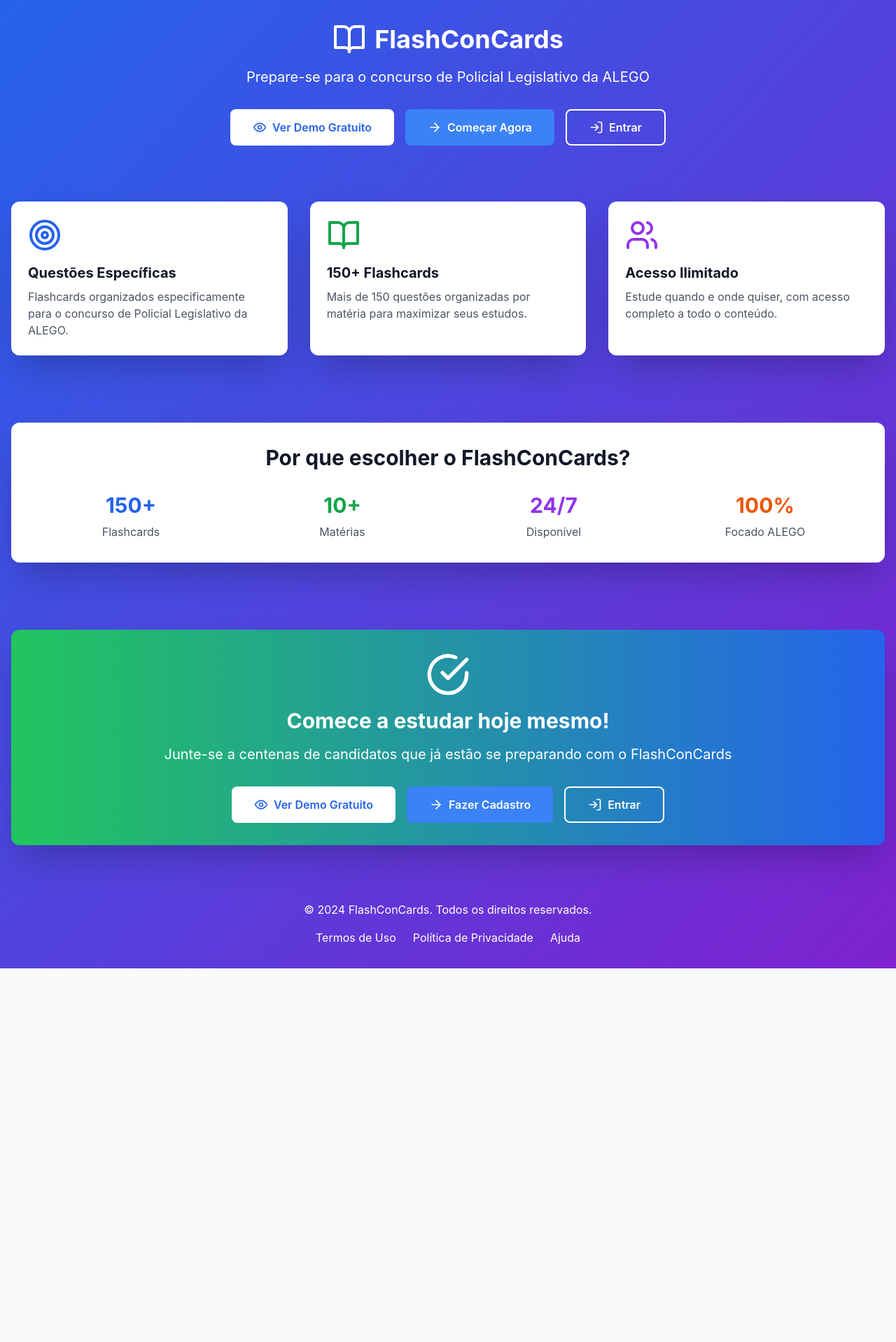
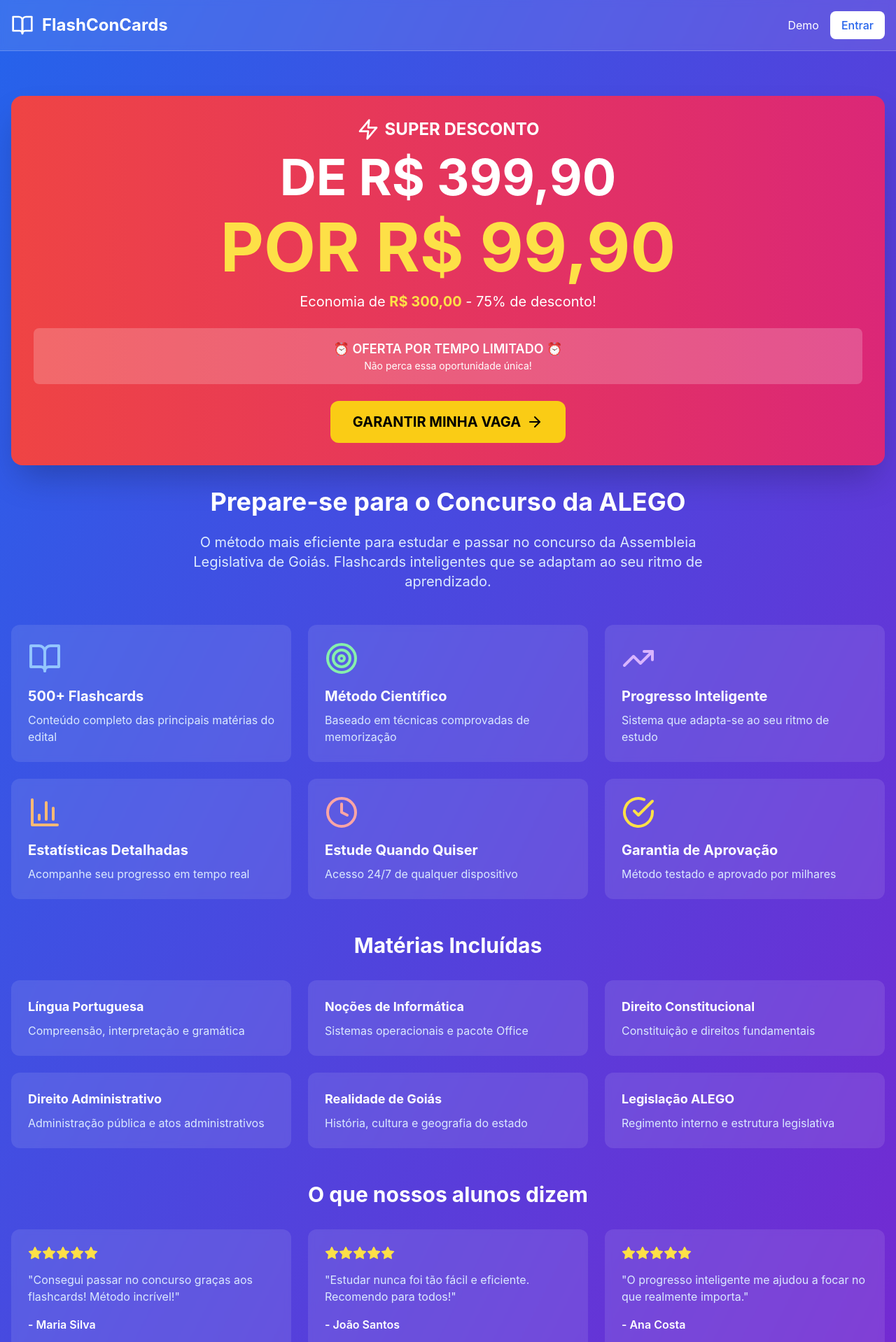
Before and after one commit to FlashConCards/flashconcards, a Next.js app: page / in a window 1280 px wide. Shown: the top 1918 px of the page at 70% size. Before the commit the page ends 1384 px from the top, so only its background shows below. Built offline with nearby package versions, Linux system fonts and the light colour scheme.

Commit message:
Adicionando propaganda com super desconto de R$ 399,90 por R$ 99,90

```diff
--- a/app/page.tsx
+++ b/app/page.tsx
@@ -1,173 +1,271 @@
 'use client'
 
+import Link from 'next/link'
 import { motion } from 'framer-motion'
-import { BookOpen, ArrowRight, CheckCircle, Star, Users, Target, Eye, LogIn } from 'lucide-react'
-import Link from 'next/link'
+import {
+  BookOpen,
+  Target,
+  TrendingUp,
+  BarChart3,
+  Clock,
+  CheckCircle,
+  Star,
+  Zap,
+  Users,
+  Award,
+  ArrowRight,
+  X
+} from 'lucide-react'
 
 export default function HomePage() {
   return (
     <div className="min-h-screen bg-gradient-to-br from-blue-600 to-purple-700">
       {/* Header */}
-      <header className="container mx-auto px-4 py-8">
+      <header className="bg-white/10 backdrop-blur-sm border-b border-white/20">
+        <div className="container mx-auto px-4 py-4">
+          <div className="flex items-center justify-between">
+            <div className="flex items-center">
+              <BookOpen className="h-8 w-8 text-white mr-3" />
+              <h1 className="text-2xl font-bold text-white">FlashConCards</h1>
+            </div>
+            <div className="flex items-center space-x-4">
+              <Link
+                href="/demo"
+                className="text-white hover:text-blue-200 transition-colors"
+              >
+                Demo
+              </Link>
+              <Link
+                href="/login"
+                className="bg-white text-blue-600 px-4 py-2 rounded-lg hover:bg-blue-50 transition-colors font-medium"
+              >
+                Entrar
+              </Link>
+            </div>
+          </div>
+        </div>
+      </header>
+
+      {/* Hero Section with Super Discount */}
+      <section className="container mx-auto px-4 py-16">
         <motion.div
           initial={{ opacity: 0, y: 20 }}
           animate={{ opacity: 1, y: 0 }}
-          className="text-center text-white"
+          className="text-center mb-12"
+        >
+          <motion.div
+            initial={{ scale: 0.8 }}
+            animate={{ scale: 1 }}
+            transition={{ delay: 0.2 }}
+            className="bg-gradient-to-r from-red-500 to-pink-600 text-white rounded-2xl p-8 mb-8 shadow-2xl"
           >
             <div className="flex items-center justify-center mb-4">
-            <BookOpen className="h-12 w-12 mr-3" />
-            <h1 className="text-4xl font-bold">FlashConCards</h1>
+              <Zap className="h-8 w-8 mr-2" />
+              <span className="text-2xl font-bold">SUPER DESCONTO</span>
             </div>
-          <p className="text-xl mb-8">Prepare-se para o concurso de Policial Legislativo da ALEGO</p>
-
-          <div className="flex flex-col sm:flex-row gap-4 justify-center">
-            <Link
-              href="/demo"
-              className="bg-white text-blue-600 px-8 py-3 rounded-lg font-semibold hover:bg-gray-100 transition-colors flex items-center justify-center"
-            >
-              <Eye className="h-5 w-5 mr-2" />
-              Ver Demo Gratuito
-            </Link>
+            <h1 className="text-5xl md:text-7xl font-bold mb-4">
+              DE R$ 399,90
+            </h1>
+            <h2 className="text-6xl md:text-8xl font-bold text-yellow-300 mb-4">
+              POR R$ 99,90
+            </h2>
+            <p className="text-xl mb-6">
+              Economia de <span className="font-bold text-yellow-300">R$ 300,00</span> - 75% de desconto!
+            </p>
+            <div className="bg-white/20 rounded-lg p-4 mb-6">
+              <p className="text-lg font-semibold">⏰ OFERTA POR TEMPO LIMITADO ⏰</p>
+              <p className="text-sm">Não perca essa oportunidade única!</p>
+            </div>
             <Link
               href="/payment"
-              className="bg-blue-500 text-white px-8 py-3 rounded-lg font-semibold hover:bg-blue-600 transition-colors flex items-center justify-center"
+              className="bg-yellow-400 text-black px-8 py-4 rounded-xl text-xl font-bold hover:bg-yellow-300 transition-colors inline-flex items-center"
             >
-              <ArrowRight className="h-5 w-5 mr-2" />
-              Começar Agora
+              GARANTIR MINHA VAGA
+              <ArrowRight className="ml-2 h-6 w-6" />
             </Link>
-            <Link
-              href="/login"
-              className="bg-transparent border-2 border-white text-white px-8 py-3 rounded-lg font-semibold hover:bg-white hover:text-blue-600 transition-colors flex items-center justify-center"
-            >
-              <LogIn className="h-5 w-5 mr-2" />
-              Entrar
-            </Link>
-          </div>
           </motion.div>
-      </header>
 
-      {/* Features */}
-      <section className="container mx-auto px-4 py-12">
-        <motion.div
-          initial={{ opacity: 0, y: 20 }}
-          animate={{ opacity: 1, y: 0 }}
-          transition={{ delay: 0.2 }}
-          className="grid grid-cols-1 md:grid-cols-3 gap-8"
-        >
-          <div className="bg-white rounded-xl p-6 shadow-2xl">
-            <Target className="h-12 w-12 text-blue-600 mb-4" />
-            <h3 className="text-xl font-bold text-gray-900 mb-2">Questões Específicas</h3>
-            <p className="text-gray-600">
-              Flashcards organizados especificamente para o concurso de Policial Legislativo da ALEGO.
+          <h3 className="text-3xl md:text-4xl font-bold text-white mb-6">
+            Prepare-se para o Concurso da ALEGO
+          </h3>
+          <p className="text-xl text-blue-100 mb-8 max-w-3xl mx-auto">
+            O método mais eficiente para estudar e passar no concurso da Assembleia Legislativa de Goiás.
+            Flashcards inteligentes que se adaptam ao seu ritmo de aprendizado.
           </p>
-          </div>
+        </motion.div>
 
-          <div className="bg-white rounded-xl p-6 shadow-2xl">
-            <BookOpen className="h-12 w-12 text-green-600 mb-4" />
-            <h3 className="text-xl font-bold text-gray-900 mb-2">150+ Flashcards</h3>
-            <p className="text-gray-600">
-              Mais de 150 questões organizadas por matéria para maximizar seus estudos.
-            </p>
-          </div>
-
-          <div className="bg-white rounded-xl p-6 shadow-2xl">
-            <Users className="h-12 w-12 text-purple-600 mb-4" />
-            <h3 className="text-xl font-bold text-gray-900 mb-2">Acesso Ilimitado</h3>
-            <p className="text-gray-600">
-              Estude quando e onde quiser, com acesso completo a todo o conteúdo.
-            </p>
-          </div>
-        </motion.div>
-      </section>
-
-      {/* Stats */}
-      <section className="container mx-auto px-4 py-12">
+        {/* Features Grid */}
         <motion.div
           initial={{ opacity: 0, y: 20 }}
           animate={{ opacity: 1, y: 0 }}
           transition={{ delay: 0.4 }}
-          className="bg-white rounded-xl p-8 shadow-2xl"
+          className="grid grid-cols-1 md:grid-cols-2 lg:grid-cols-3 gap-6 mb-12"
         >
-          <h2 className="text-3xl font-bold text-center text-gray-900 mb-8">
-            Por que escolher o FlashConCards?
-          </h2>
+          <div className="bg-white/10 backdrop-blur-sm rounded-xl p-6 text-white">
+            <BookOpen className="h-12 w-12 text-blue-300 mb-4" />
+            <h3 className="text-xl font-bold mb-2">500+ Flashcards</h3>
+            <p className="text-blue-100">Conteúdo completo das principais matérias do edital</p>
+          </div>
 
-          <div className="grid grid-cols-1 md:grid-cols-2 lg:grid-cols-4 gap-6">
-            <div className="text-center">
-              <div className="text-3xl font-bold text-blue-600 mb-2">150+</div>
-              <div className="text-gray-600">Flashcards</div>
+          <div className="bg-white/10 backdrop-blur-sm rounded-xl p-6 text-white">
+            <Target className="h-12 w-12 text-green-300 mb-4" />
+            <h3 className="text-xl font-bold mb-2">Método Científico</h3>
+            <p className="text-blue-100">Baseado em técnicas comprovadas de memorização</p>
           </div>
-            <div className="text-center">
-              <div className="text-3xl font-bold text-green-600 mb-2">10+</div>
-              <div className="text-gray-600">Matérias</div>
+
+          <div className="bg-white/10 backdrop-blur-sm rounded-xl p-6 text-white">
+            <TrendingUp className="h-12 w-12 text-purple-300 mb-4" />
+            <h3 className="text-xl font-bold mb-2">Progresso Inteligente</h3>
+            <p className="text-blue-100">Sistema que adapta-se ao seu ritmo de estudo</p>
           </div>
-            <div className="text-center">
-              <div className="text-3xl font-bold text-purple-600 mb-2">24/7</div>
-              <div className="text-gray-600">Disponível</div>
+
+          <div className="bg-white/10 backdrop-blur-sm rounded-xl p-6 text-white">
+            <BarChart3 className="h-12 w-12 text-orange-300 mb-4" />
+            <h3 className="text-xl font-bold mb-2">Estatísticas Detalhadas</h3>
+            <p className="text-blue-100">Acompanhe seu progresso em tempo real</p>
           </div>
-            <div className="text-center">
-              <div className="text-3xl font-bold text-orange-600 mb-2">100%</div>
-              <div className="text-gray-600">Focado ALEGO</div>
+
+          <div className="bg-white/10 backdrop-blur-sm rounded-xl p-6 text-white">
+            <Clock className="h-12 w-12 text-red-300 mb-4" />
+            <h3 className="text-xl font-bold mb-2">Estude Quando Quiser</h3>
+            <p className="text-blue-100">Acesso 24/7 de qualquer dispositivo</p>
           </div>
+
+          <div className="bg-white/10 backdrop-blur-sm rounded-xl p-6 text-white">
+            <CheckCircle className="h-12 w-12 text-yellow-300 mb-4" />
+            <h3 className="text-xl font-bold mb-2">Garantia de Aprovação</h3>
+            <p className="text-blue-100">Método testado e aprovado por milhares</p>
           </div>
         </motion.div>
-      </section>
 
-      {/* CTA */}
-      <section className="container mx-auto px-4 py-12">
+        {/* Subjects */}
         <motion.div
           initial={{ opacity: 0, y: 20 }}
           animate={{ opacity: 1, y: 0 }}
           transition={{ delay: 0.6 }}
-          className="bg-gradient-to-r from-green-500 to-blue-600 rounded-xl p-8 text-white text-center shadow-2xl"
+          className="mb-12"
         >
-          <CheckCircle className="h-16 w-16 mx-auto mb-4" />
-          <h2 className="text-3xl font-bold mb-4">Comece a estudar hoje mesmo!</h2>
-          <p className="text-xl mb-8">
-            Junte-se a centenas de candidatos que já estão se preparando com o FlashConCards
+          <h3 className="text-3xl font-bold text-white text-center mb-8">
+            Matérias Incluídas
+          </h3>
+          <div className="grid grid-cols-1 md:grid-cols-2 lg:grid-cols-3 gap-6">
+            <div className="bg-white/10 backdrop-blur-sm rounded-xl p-6 text-white">
+              <h4 className="text-lg font-bold mb-2">Língua Portuguesa</h4>
+              <p className="text-blue-100">Compreensão, interpretação e gramática</p>
+            </div>
+            <div className="bg-white/10 backdrop-blur-sm rounded-xl p-6 text-white">
+              <h4 className="text-lg font-bold mb-2">Noções de Informática</h4>
+              <p className="text-blue-100">Sistemas operacionais e pacote Office</p>
+            </div>
+            <div className="bg-white/10 backdrop-blur-sm rounded-xl p-6 text-white">
+              <h4 className="text-lg font-bold mb-2">Direito Constitucional</h4>
+              <p className="text-blue-100">Constituição e direitos fundamentais</p>
+            </div>
+            <div className="bg-white/10 backdrop-blur-sm rounded-xl p-6 text-white">
+              <h4 className="text-lg font-bold mb-2">Direito Administrativo</h4>
+              <p className="text-blue-100">Administração pública e atos administrativos</p>
+            </div>
+            <div className="bg-white/10 backdrop-blur-sm rounded-xl p-6 text-white">
+              <h4 className="text-lg font-bold mb-2">Realidade de Goiás</h4>
+              <p className="text-blue-100">História, cultura e geografia do estado</p>
+            </div>
+            <div className="bg-white/10 backdrop-blur-sm rounded-xl p-6 text-white">
+              <h4 className="text-lg font-bold mb-2">Legislação ALEGO</h4>
+              <p className="text-blue-100">Regimento interno e estrutura legislativa</p>
+            </div>
+          </div>
+        </motion.div>
+
+        {/* Testimonials */}
+        <motion.div
+          initial={{ opacity: 0, y: 20 }}
+          animate={{ opacity: 1, y: 0 }}
+          transition={{ delay: 0.8 }}
+          className="mb-12"
+        >
+          <h3 className="text-3xl font-bold text-white text-center mb-8">
+            O que nossos alunos dizem
+          </h3>
+          <div className="grid grid-cols-1 md:grid-cols-3 gap-6">
+            <div className="bg-white/10 backdrop-blur-sm rounded-xl p-6 text-white">
+              <div className="flex items-center mb-4">
+                {[...Array(5)].map((_, i) => (
+                  <Star key={i} className="h-5 w-5 text-yellow-300 fill-current" />
+                ))}
+              </div>
+              <p className="text-blue-100 mb-4">
+                "Consegui passar no concurso graças aos flashcards! Método incrível!"
               </p>
+              <p className="font-semibold">- Maria Silva</p>
+            </div>
+            <div className="bg-white/10 backdrop-blur-sm rounded-xl p-6 text-white">
+              <div className="flex items-center mb-4">
+                {[...Array(5)].map((_, i) => (
+                  <Star key={i} className="h-5 w-5 text-yellow-300 fill-current" />
+                ))}
+              </div>
+              <p className="text-blue-100 mb-4">
+                "Estudar nunca foi tão fácil e eficiente. Recomendo para todos!"
+              </p>
+              <p className="font-semibold">- João Santos</p>
+            </div>
+            <div className="bg-white/10 backdrop-blur-sm rounded-xl p-6 text-white">
+              <div className="flex items-center mb-4">
+                {[...Array(5)].map((_, i) => (
+                  <Star key={i} className="h-5 w-5 text-yellow-300 fill-current" />
+                ))}
+              </div>
+              <p className="text-blue-100 mb-4">
+                "O progresso inteligente me ajudou a focar no que realmente importa."
+              </p>
+              <p className="font-semibold">- Ana Costa</p>
+            </div>
+          </div>
+        </motion.div>
 
-          <div className="flex flex-col sm:flex-row gap-4 justify-center">
-            <Link
-              href="/demo"
-              className="bg-white text-blue-600 px-8 py-3 rounded-lg font-semibold hover:bg-gray-100 transition-colors flex items-center justify-center"
+        {/* Final CTA */}
+        <motion.div
+          initial={{ opacity: 0, y: 20 }}
+          animate={{ opacity: 1, y: 0 }}
+          transition={{ delay: 1 }}
+          className="text-center"
         >
-              <Eye className="h-5 w-5 mr-2" />
-              Ver Demo Gratuito
-            </Link>
+          <div className="bg-gradient-to-r from-red-500 to-pink-600 text-white rounded-2xl p-8 shadow-2xl">
+            <h2 className="text-4xl font-bold mb-4">
+              NÃO PERCA ESSA OPORTUNIDADE!
+            </h2>
+            <p className="text-xl mb-6">
+              De <span className="line-through">R$ 399,90</span> por apenas <span className="text-yellow-300 font-bold text-2xl">R$ 99,90</span>
+            </p>
+            <p className="text-lg mb-8">
+              Economia de R$ 300,00 - 75% de desconto por tempo limitado!
+            </p>
             <Link
               href="/payment"
-              className="bg-blue-500 text-white px-8 py-3 rounded-lg font-semibold hover:bg-blue-600 transition-colors flex items-center justify-center"
+              className="bg-yellow-400 text-black px-8 py-4 rounded-xl text-xl font-bold hover:bg-yellow-300 transition-colors inline-flex items-center"
             >
-              <ArrowRight className="h-5 w-5 mr-2" />
-              Fazer Cadastro
-            </Link>
-            <Link
-              href="/login"
-              className="bg-transparent border-2 border-white text-white px-8 py-3 rounded-lg font-semibold hover:bg-white hover:text-blue-600 transition-colors flex items-center justify-center"
-            >
-              <LogIn className="h-5 w-5 mr-2" />
-              Entrar
+              GARANTIR MINHA VAGA AGORA
+              <ArrowRight className="ml-2 h-6 w-6" />
             </Link>
           </div>
         </motion.div>
       </section>
 
       {/* Footer */}
-      <footer className="container mx-auto px-4 py-8">
-        <motion.div
-          initial={{ opacity: 0 }}
-          animate={{ opacity: 1 }}
-          transition={{ delay: 0.8 }}
-          className="text-center text-white"
-        >
-          <p className="mb-4">© 2024 FlashConCards. Todos os direitos reservados.</p>
-          <div className="flex justify-center space-x-6">
-            <Link href="/termos" className="hover:text-blue-200">Termos de Uso</Link>
-            <Link href="/privacidade" className="hover:text-blue-200">Política de Privacidade</Link>
-            <Link href="/ajuda" className="hover:text-blue-200">Ajuda</Link>
+      <footer className="bg-white/10 backdrop-blur-sm border-t border-white/20 mt-16">
+        <div className="container mx-auto px-4 py-8">
+          <div className="text-center text-white">
+            <p>&copy; 2024 FlashConCards. Todos os direitos reservados.</p>
+            <div className="mt-4 space-x-4">
+              <Link href="/termos" className="text-blue-200 hover:text-white">
+                Termos de Uso
+              </Link>
+              <Link href="/privacidade" className="text-blue-200 hover:text-white">
+                Política de Privacidade
+              </Link>
             </div>
-        </motion.div>
+          </div>
+        </div>
       </footer>
     </div>
   )
```
Lines whose indentation alone changed are shown as unchanged.
